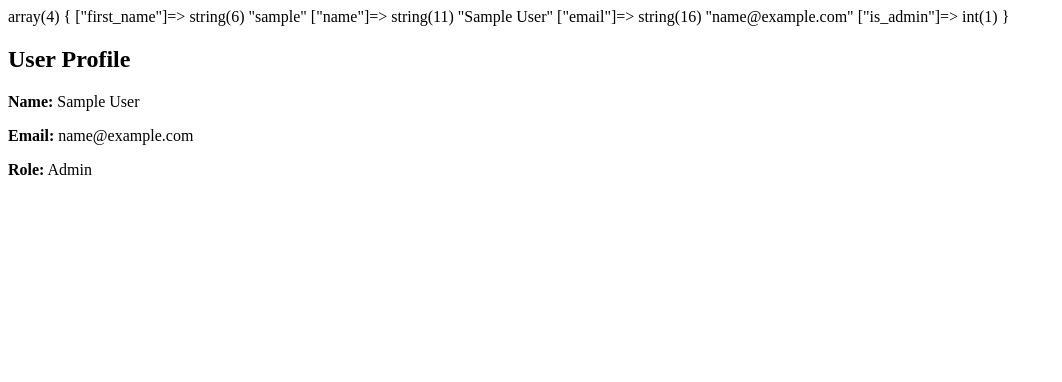
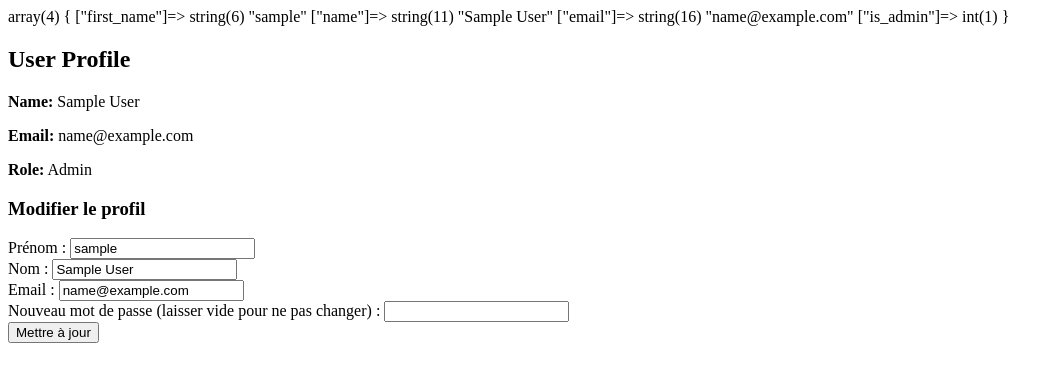
Before and after one commit to esteban-genty/boutique-en-ligne, a PHP site: page /boutique-en-ligne/profile in a window 1280 px wide. Shown: the top 382 px of the page, without its empty margins (0-1062 px from the left). Run offline with PHP 8.4, Linux system fonts and the light colour scheme; the visitor is signed in with stand-in values (Sample User, id 1).

Commit message:
Add profile update form and display first_name in profile view

```diff
--- a/app/views/profile.php
+++ b/app/views/profile.php
@@ -12,4 +12,19 @@ if (!isset($user) || !is_array($user)) {
 <p><strong>Email:</strong> <?= htmlspecialchars($user['email'] ?? 'N/A') ?></p>
 <p><strong>Role:</strong> <?= isset($user['is_admin']) && $user['is_admin'] ? 'Admin' : 'User' ?></p>
 
-<!-- Bloc pour ajouter : modifier mot de passe, nom, etc. -->
+<h3>Modifier le profil</h3>
+<form method="POST" action="/boutique-en-ligne/profile/update">
+    <label for="first_name">Prénom :</label>
+    <input type="text" name="first_name" id="first_name" value="<?= htmlspecialchars($user['first_name'] ?? '') ?>">
+    <br>
+    <label for="name">Nom :</label>
+    <input type="text" name="name" id="name" value="<?= htmlspecialchars($user['name'] ?? '') ?>" required>
+    <br>
+    <label for="email">Email :</label>
+    <input type="email" name="email" id="email" value="<?= htmlspecialchars($user['email'] ?? '') ?>" required>
+    <br>
+    <label for="password">Nouveau mot de passe (laisser vide pour ne pas changer) :</label>
+    <input type="password" name="password" id="password">
+    <br>
+    <button type="submit">Mettre à jour</button>
+</form>
```
